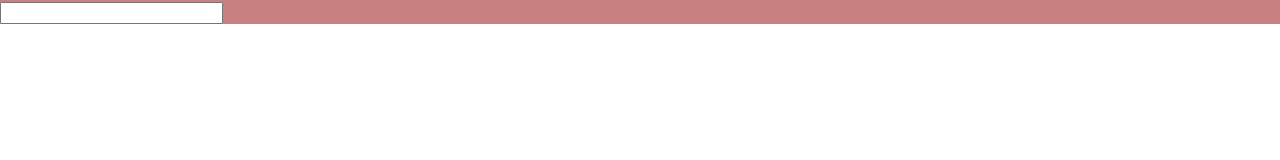
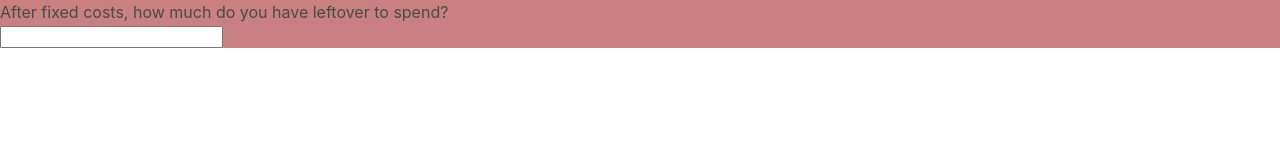
Before and after one commit to Jongtelles/group-project-clean-budget-calculator, a plain HTML site: page index.html in a window 1280 px wide. Drawn offline with nearby package versions, Linux system fonts and the light colour scheme.

Commit message:
updated initial HTML skeleton

```diff
--- a/index.html
+++ b/index.html
@@ -12,7 +12,7 @@
 
 <body>
 
-    <div id="prompt"></div>
+    <div id="prompt"><h2>After fixed costs, how much do you have leftover to spend?</h2></div>
 
     <input id="userInput">
 
```
